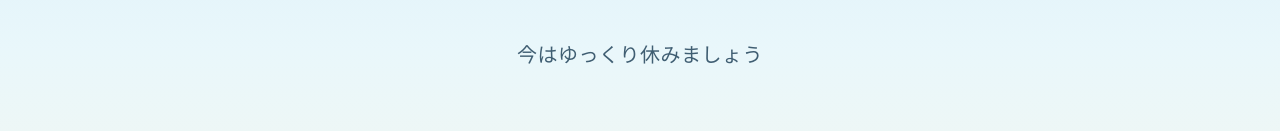
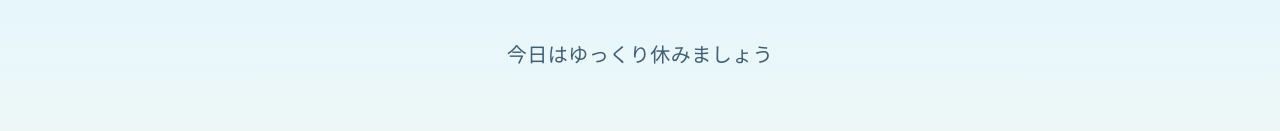
Before and after one commit to ms-engineer-bc25-05/team-a-final-project, a Next.js app in the folder frontend/: page /rest-done in a window 1280 px wide. Shown: the part 351-482 px from the top of the page. Built offline with nearby package versions, Linux system fonts and the light colour scheme.

Commit message:
fix(ui): rest-done画面の文言修正

```diff
--- a/frontend/src/app/rest-done/page.tsx
+++ b/frontend/src/app/rest-done/page.tsx
@@ -37,7 +37,7 @@ export default function RestDonePage() {
           animate={{ opacity: 1, y: 0 }}
           transition={{ delay: 0.6, duration: 1 }}
         >
-          今はゆっくり休みましょう
+          今日はゆっくり休みましょう
         </motion.h2>
       </div>
 
```
